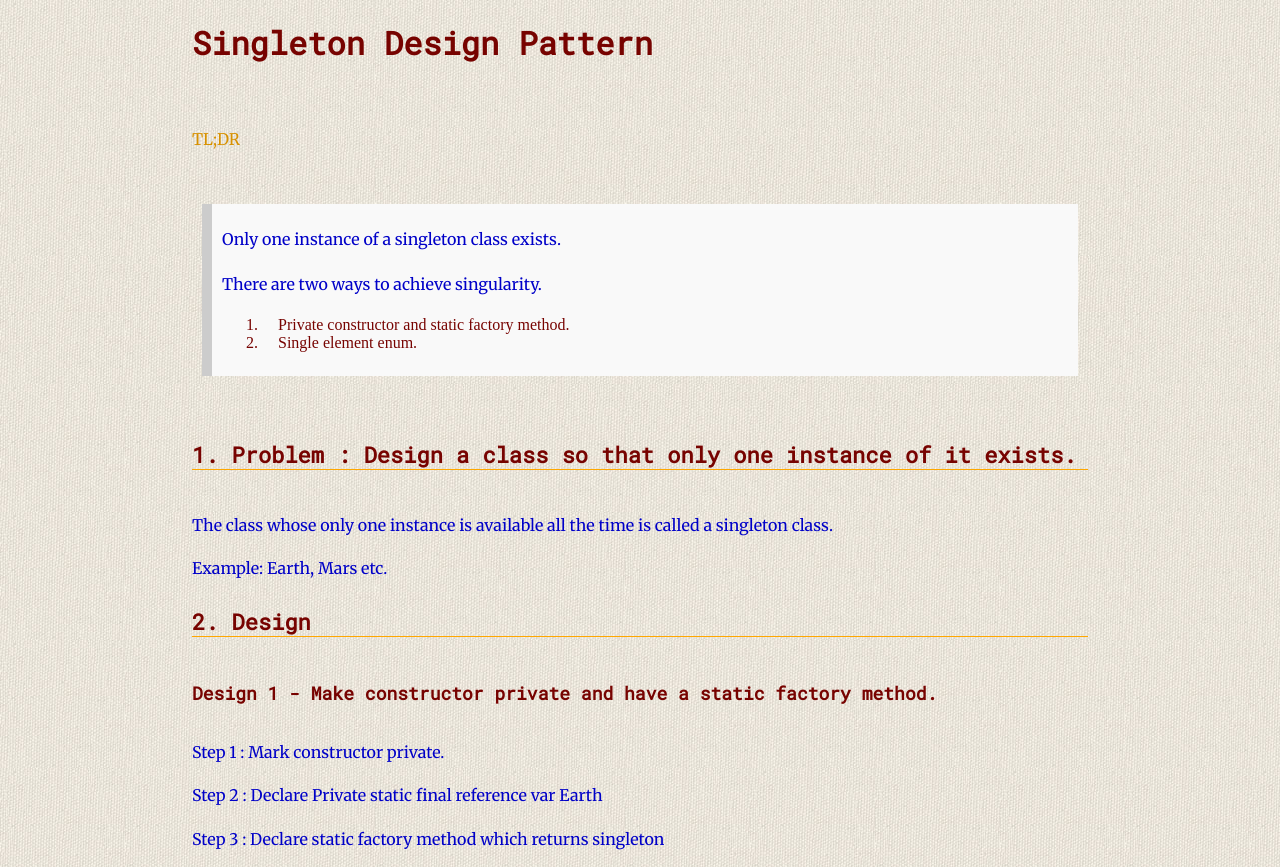
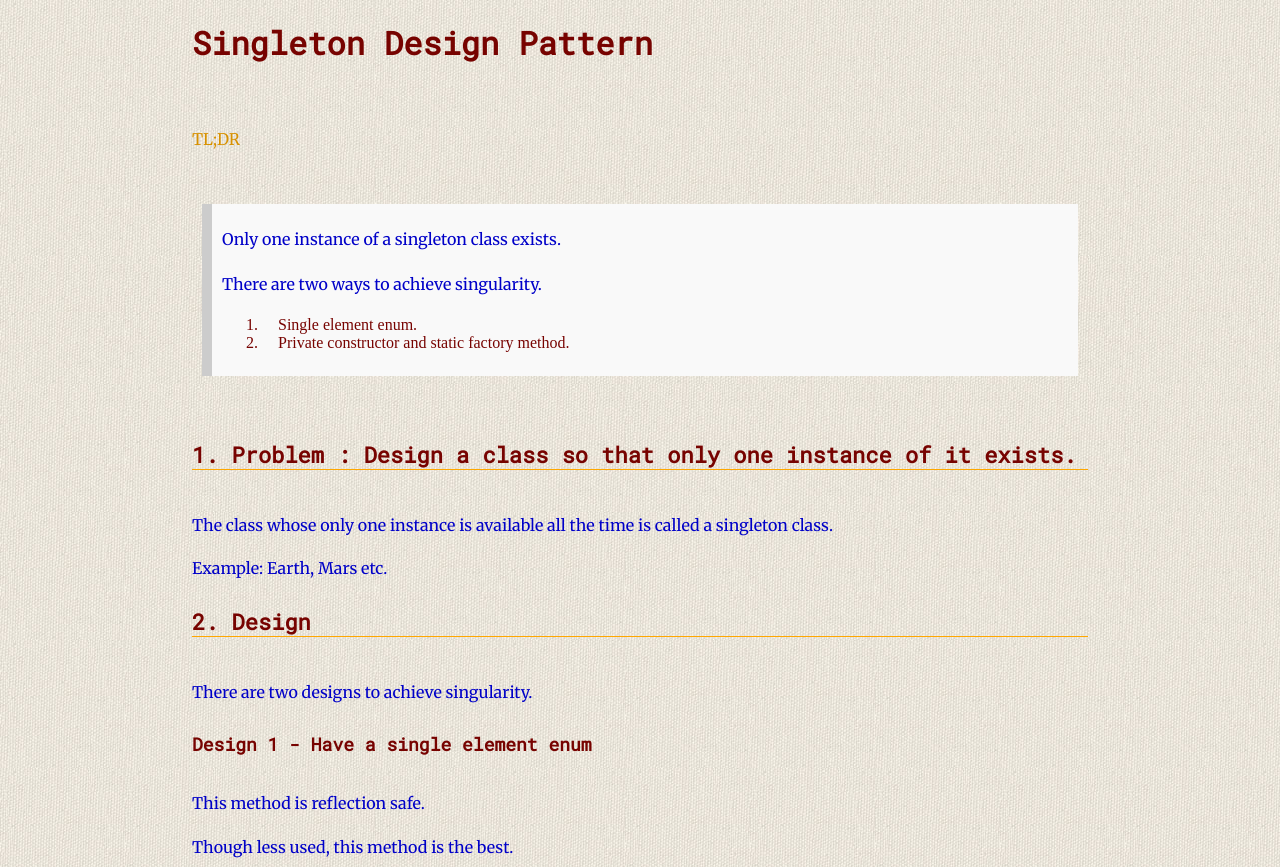
Before and after one commit to Jokestir/Jokestir.github.io, a Jekyll site: the page built from DesignPatterns/Singleton.md, in a window 1280 px wide and 1400 px high, cut to the strip 0-867 px from the top of the window. Built offline with Jekyll 4.4.1, drawn with Linux system fonts in a browser that asks for light colours; some of the changed text lies outside the part shown.

Commit message:
some more changes

```diff
--- a/DesignPatterns/Singleton.md
+++ b/DesignPatterns/Singleton.md
@@ -10,8 +10,9 @@
 >  Only one instance of a singleton class exists.<br><br>
 >  There are two ways to achieve singularity.
 >
->  1. Private constructor and static factory method.
->  2. Single element enum.
+>  1. Single element enum.
+>  2. Private constructor and static factory method.
+
 
 ### 1. Problem : Design a class so that only **one** instance of it exists.
 
@@ -22,7 +23,24 @@
 
 ### 2. Design
 
-#### Design 1 - Make constructor private and have a static factory method.
+There are two designs to achieve singularity.
+
+
+
+
+
+#### Design  1 - Have a single element enum
+
+This method is reflection safe.
+
+Though less used, this method is the best.
+
+{% gist Jokestir/f6bb3772db1c78fd875feb6e664dd198 %}
+
+
+#### Design 2
+
+This method is susceptible to reflection attacks.
 
 Step 1 : Mark constructor private.
 
@@ -32,18 +50,6 @@
 
 {% gist Jokestir/138cd6121c842ae18e9a620bac68ebc8 %}
 
-
-
-**This method is susceptible to reflection attacks**.
-
-
-#### Design  2 - Have a single element enum
-
-This method is reflection safe.
-
-Though less used, this method is the best.
-
-{% gist Jokestir/f6bb3772db1c78fd875feb6e664dd198 %}
 
 
 ### 3. Real Time Use
```
